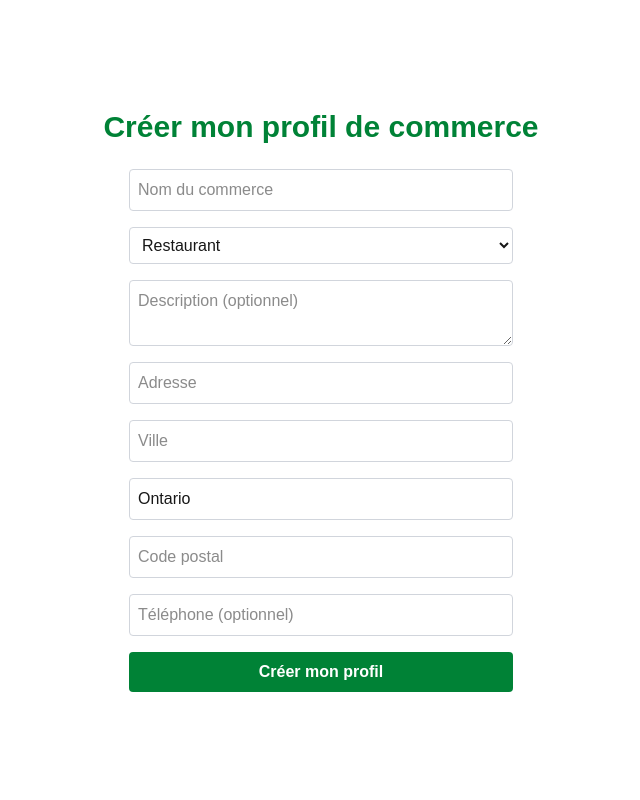
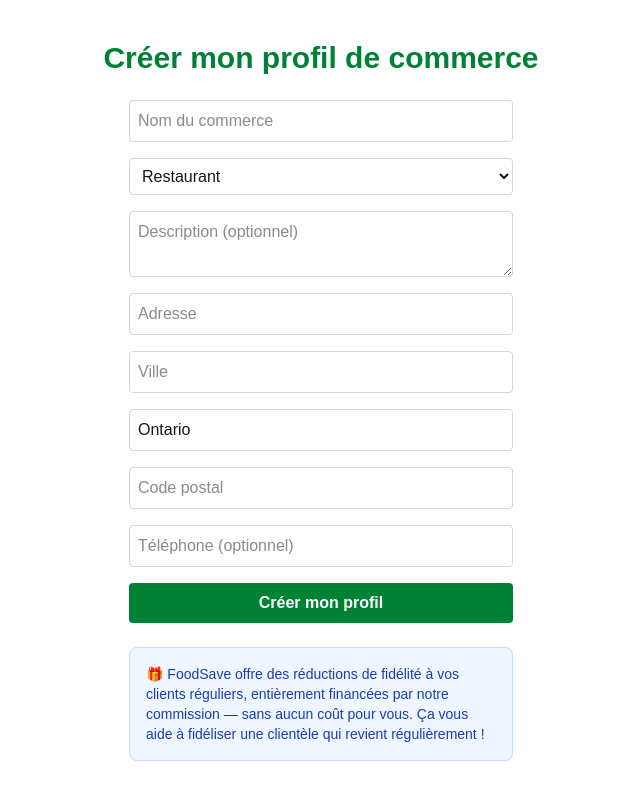
Before and after one commit to bachir23091976/foodsave, a Next.js app in the folder web/: page /merchant/profile in a window 1280 px wide. Shown: the whole page, without its empty margins (319-959 px from the left). Built offline with nearby package versions, Linux system fonts and the light colour scheme.

Commit message:
Add loyalty program info message for merchants

```diff
--- a/web/app/merchant/profile/page.tsx
+++ b/web/app/merchant/profile/page.tsx
@@ -165,7 +165,9 @@
       </form>
 
       {message && <p className="mt-4 text-gray-700">{message}</p>}
-
+       <div className="mt-6 bg-blue-50 border border-blue-200 rounded-lg p-4 max-w-sm text-sm text-blue-800">
+        🎁 FoodSave offre des réductions de fidélité à vos clients réguliers, entièrement financées par notre commission — sans aucun coût pour vous. Ça vous aide à fidéliser une clientèle qui revient régulièrement !
+      </div>
       {profileCreated && (
         <button
           onClick={handleConnectStripe}
```
